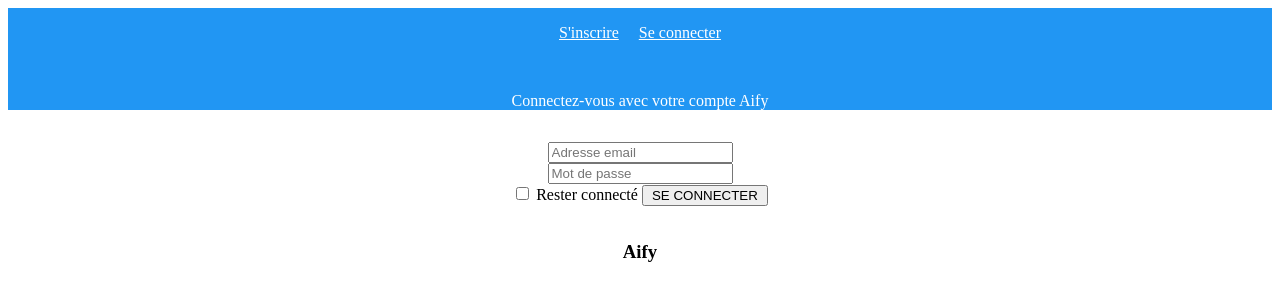
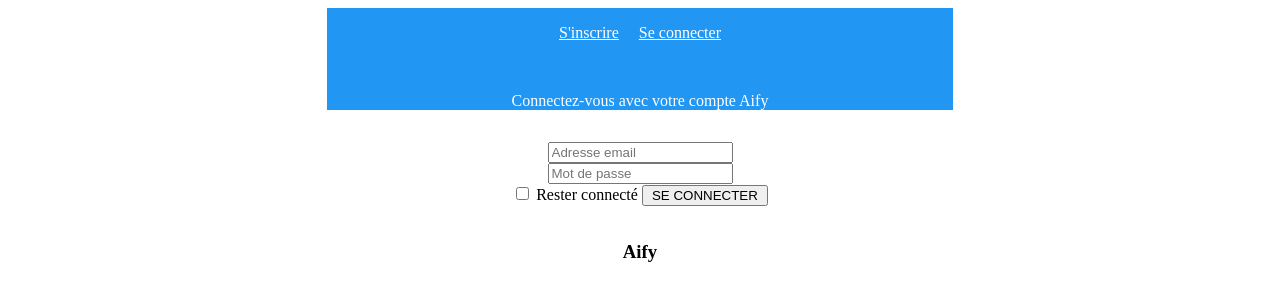
Before and after one commit to G3notYp3/Aify, a PHP site: page /view/pages/register.php in a window 1280 px wide. Shown: the top 301 px of the page. Run offline with PHP 8.4, Linux system fonts and the light colour scheme.

Commit message:
Diminution de la largeur des zones inscription / connexion

```diff
--- a/assets/styles/register.css
+++ b/assets/styles/register.css
@@ -14,6 +14,11 @@
 .col_large article {
     overflow: hidden;
     text-align: center;
+}
+
+.col_large article:only-of-type {
+    width: -webkit-calc(50% - 6px);
+    width: calc(50% - 6px);
 }
 
 .col_large article:nth-of-type(odd) {
```
